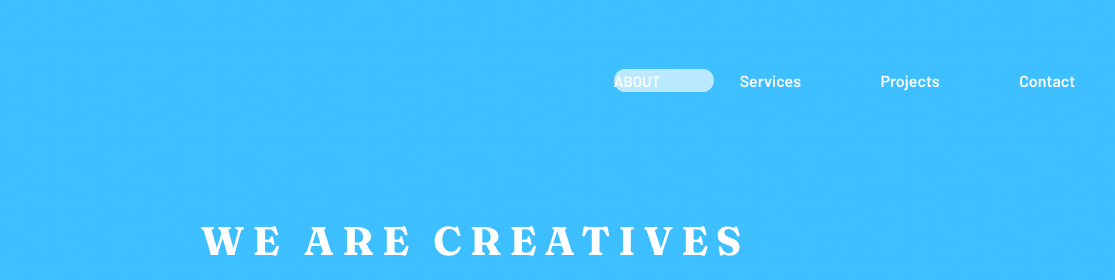
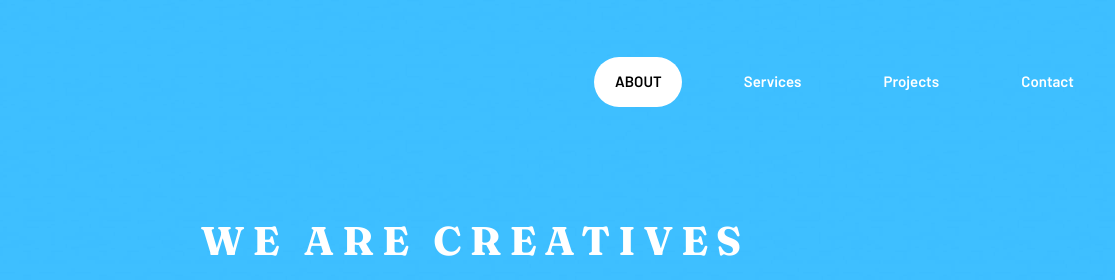
Before and after one commit to duaneX727/frontend-sunnyside-challenge, a plain HTML site: page index.html in a window 1280 px wide. In both pictures the pointer is over the link 800 px from the left and 80 px from the top of the page. Shown: the top 280 px of the page, 165-1280 px from the left. Drawn offline with Linux system fonts and the light colour scheme.

Commit message:
Added hover/halo affect to nav links

```diff
--- a/css/style.css
+++ b/css/style.css
@@ -94,31 +94,37 @@ body {
   color: white;
   cursor: pointer;
   font-family: 'Barlow', sans-serif;
-  font-size: 1.6rem;
+  font-size: 1.5rem;
   text-decoration: none;
 }
-#inner-grid-landing .nav-links a:hover {
-  /* color:var(--Very-dark-desaturated-blue); */
+ #inner-grid-landing .nav-links a:hover {
+   color:var(--Very-dark-desaturated-blue);
   border:none;
-  font-size: 1.5rem;
+  outline: none;
+  /* font-size: 1.5rem; */
+  color: black;
   font-weight: bolder;
   text-transform: uppercase;
+  z-index: 1;
+
 }
-#inner-grid-landing a:hover::before,
+
 #inner-grid-landing a:hover::after
  {
-  background: white;
-  border-radius: 2em;
-  bottom:0;
-  content: '';
-  height: 100%;
-  left:0;
-  opacity: .4;
-  position: absolute;
-  right:0;
-  top:0;
-  width:100px;
-  z-index: -1;
+   content: '';
+   position: absolute;
+   bottom:0;
+   left:-46%;
+   right:0;
+   top:-12px;
+   height: 50px;
+   border-radius: 2em;
+   opacity: 1;
+   background: white;
+   color: black;
+   font-size: 1.5rem;
+   width:190%;
+   z-index: -1;
 }
 /*Hero*/
 .hero-text {
```
